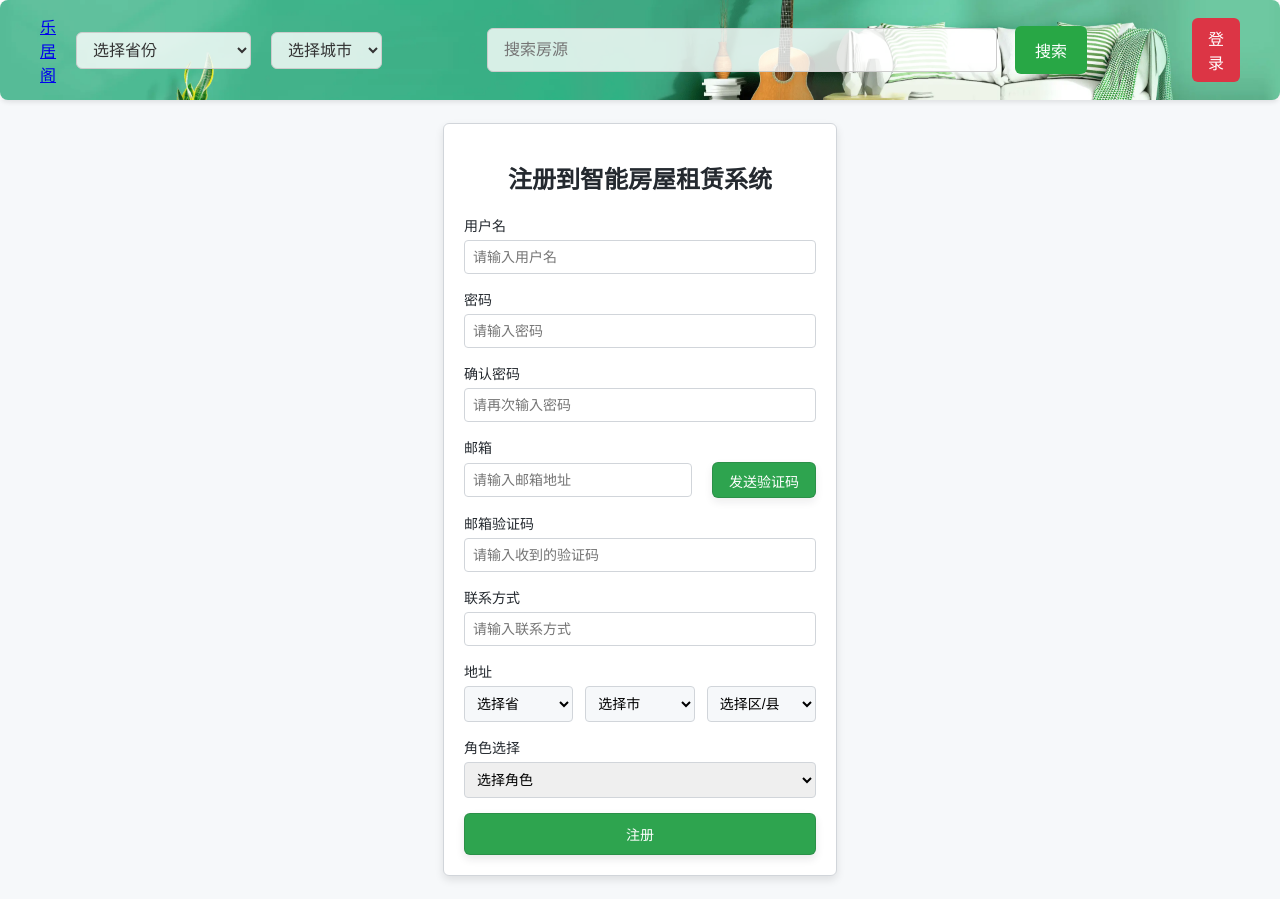
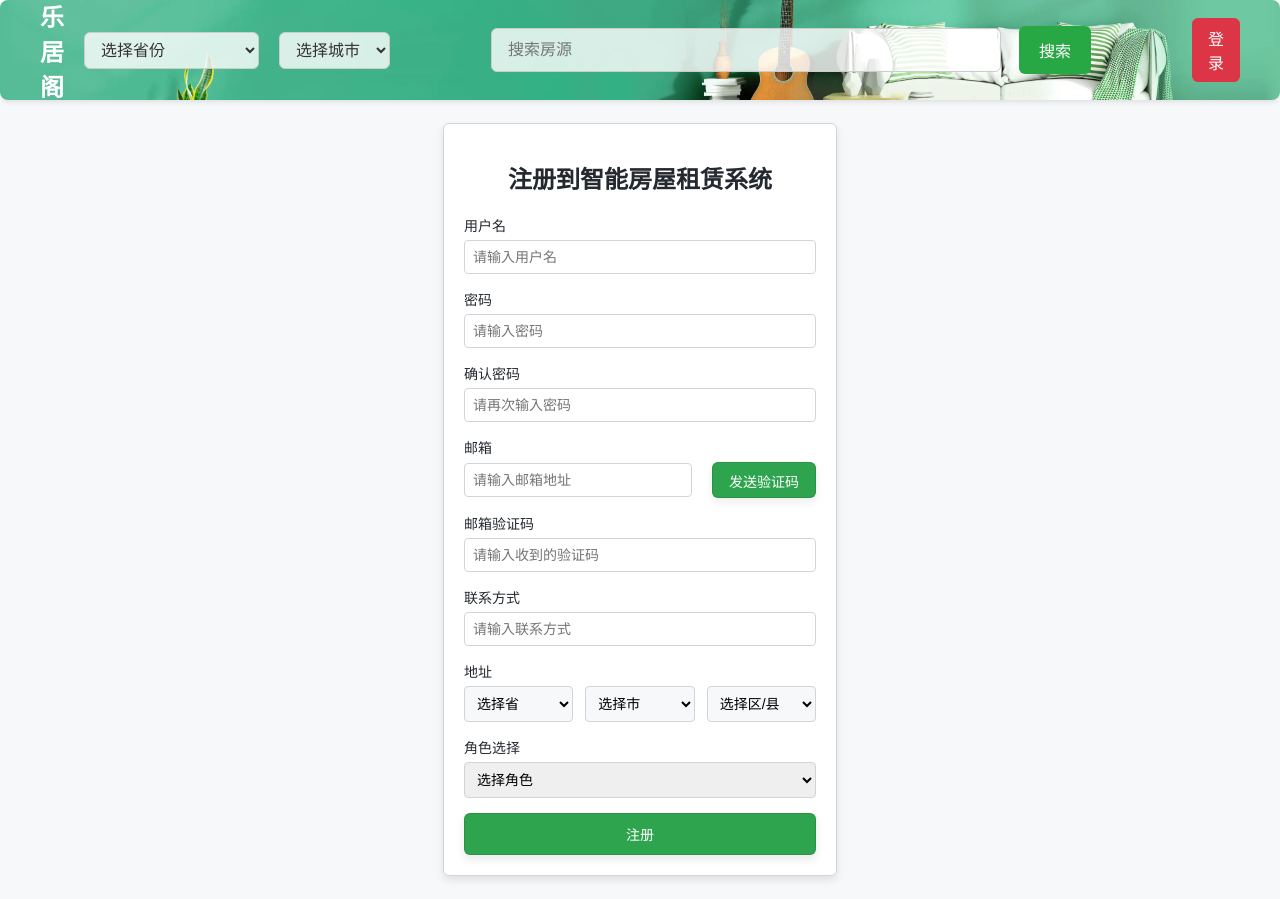
Before and after one commit to Microindole/HouseSystem, a Flask app: page /account/register in a window 1280 px wide. Shown: the top 899 px of the page. Run offline with Flask 3, Linux system fonts and the light colour scheme; some libraries are stand-ins or nearby versions.

Commit message:
顶部栏界面优化

```diff
--- a/static/css/base.css
+++ b/static/css/base.css
@@ -21,7 +21,13 @@
     display: inline-block; /* 确保横向显示 */
     margin-right: 20px; /* 与其他元素保持间距 */
 }
-
+/* 乐居阁字样 */
+.house-link {
+    color: white;
+    text-decoration: none;
+    font-size: 1.5rem;
+    font-weight: bold;
+}
 /* 搜索框样式 */
 .navbar .search-bar {
     display: flex;
--- a/templates/base.html
+++ b/templates/base.html
@@ -22,7 +22,7 @@
 <div class="navbar animated-navbar" style="background-image: url('{{ url_for('static', filename='images/background-pattern.png') }}'); background-size: cover; background-repeat: no-repeat; background-position: center; background-color: #222; padding: 20px 40px; color: #fff; display: flex; align-items: center; justify-content: space-between; border-radius: 8px;">
     <div style="display: flex; align-items: center; gap: 20px;">
 {#        <a href="{{ url_for('house.house_list') }}" style="font-size: 1.8rem; font-weight: bold; color: #fff; text-decoration: none; writing-mode: horizontal-tb;">乐居阁</a>#}
-    <a href="{{ url_for('house.house_list') }}" >乐居阁</a>
+    <a href="{{ url_for('house.house_list') }}" class="house-link">乐居阁</a>
         <select name="region" id="provinceSelect" onchange="updateCities();" style="padding: 8px 12px; border-radius: 6px; border: 1px solid #ccc; background-color: rgba(255, 255, 255, 0.8); color: #333; outline: none; font-size: 1rem;">
             <option value="">选择省份</option>
             {% for province in cities_data.keys() %}
```
